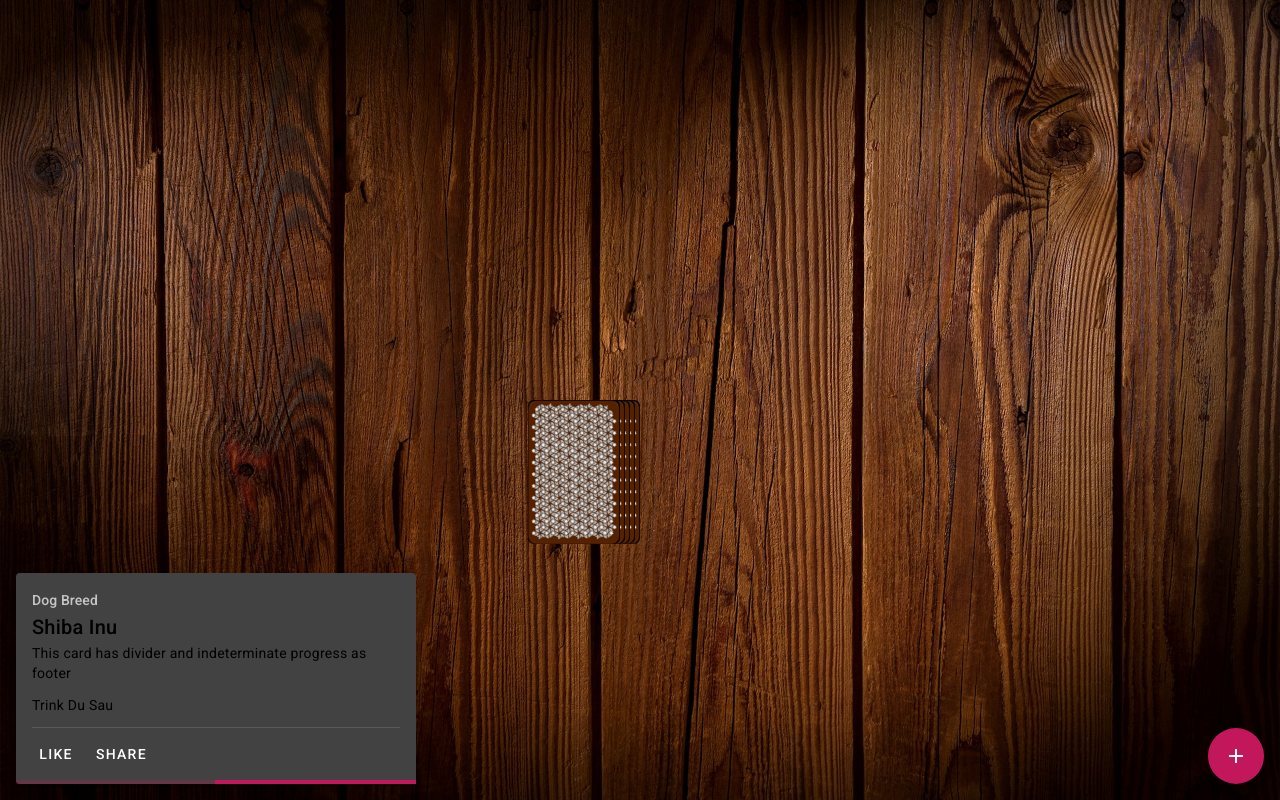
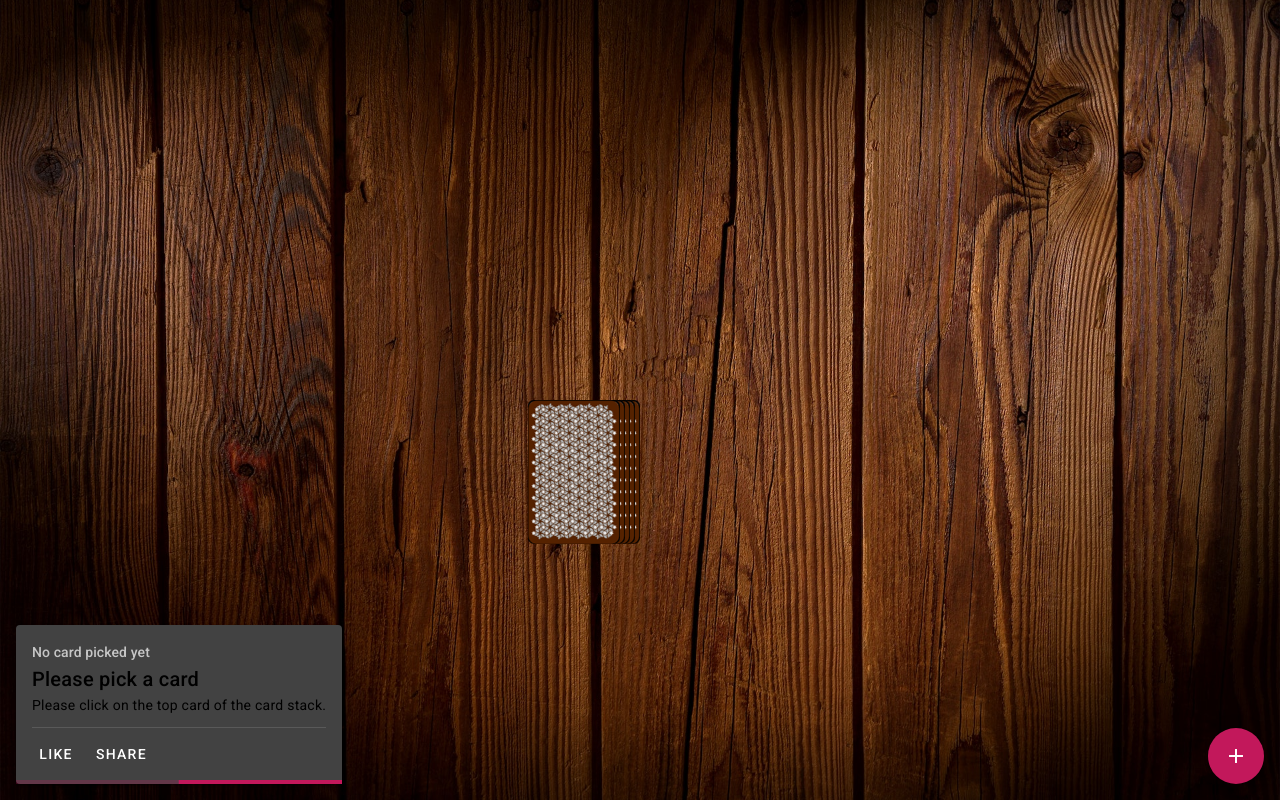
Before and after one commit to RaphaelKono/ringOfFire, an Angular app: page /game in a window 1280 px wide. Built offline with nearby package versions, Linux system fonts and the light colour scheme.

Commit message:
first playable version

```diff
--- a/src/app/app.module.ts
+++ b/src/app/app.module.ts
@@ -18,6 +18,7 @@
 import {MatCardModule} from '@angular/material/card';
 import {MatProgressBarModule} from '@angular/material/progress-bar';
 import {MatDividerModule} from '@angular/material/divider';
+
 
 @NgModule({
   declarations: [
--- a/src/app/dialog-add-player/dialog-add-player.component.html
+++ b/src/app/dialog-add-player/dialog-add-player.component.html
@@ -8,5 +8,5 @@
 </div>
 <div mat-dialog-actions>
     <button mat-button (click)="onNoClick()">No Thanks</button>
-    <button mat-button [mat-dialog-close]="name" cdkFocusInitial>Ok</button>
+    <button mat-button [disabled]="name.length < 1" [mat-dialog-close]="name" cdkFocusInitial>Ok</button>
 </div>
--- a/src/app/dialog-add-player/dialog-add-player.component.ts
+++ b/src/app/dialog-add-player/dialog-add-player.component.ts
@@ -1,4 +1,5 @@
 import { Component } from '@angular/core';
+import {MatDialog, MAT_DIALOG_DATA, MatDialogRef} from '@angular/material/dialog';
 
 @Component({
   selector: 'app-dialog-add-player',
@@ -8,7 +9,10 @@
 export class DialogAddPlayerComponent {
   name: string = '';
 
+
+  constructor(private dialogRef: MatDialogRef<DialogAddPlayerComponent>){}
+
   onNoClick(){
-
+    this.dialogRef.close();
   }
 }
--- a/src/app/game-info/game-info.component.html
+++ b/src/app/game-info/game-info.component.html
@@ -1,11 +1,10 @@
 <mat-card class="example-card">
     <mat-card-header>
-        <mat-card-subtitle>Dog Breed</mat-card-subtitle>
-        <mat-card-title>Shiba Inu</mat-card-title>
+        <mat-card-subtitle>{{ card ? subtitle : 'No card picked yet'}}</mat-card-subtitle>
+        <mat-card-title>{{ card ? title : 'Please pick a card' }}</mat-card-title>
     </mat-card-header>
     <mat-card-content>
-        <p>This card has divider and indeterminate progress as footer</p>
-        <p>{{ longText }}</p>
+        <p>{{ card ? longText : 'Please click on the top card of the card stack.' }}</p>
         <mat-divider></mat-divider>
     </mat-card-content>
     <mat-card-actions>
--- a/src/app/game-info/game-info.component.ts
+++ b/src/app/game-info/game-info.component.ts
@@ -1,10 +1,46 @@
-import { Component } from '@angular/core';
+import { Component, Input, OnChanges, OnInit } from '@angular/core';
 
 @Component({
   selector: 'app-game-info',
   templateUrl: './game-info.component.html',
   styleUrls: ['./game-info.component.scss']
 })
-export class GameInfoComponent {
-  longText = `Trink Du Sau`;
+export class GameInfoComponent implements OnInit, OnChanges {
+  longText: string = '';
+  title: string = '';
+  subtitle: string = '';
+  @Input() card: string;
+
+  cardAction = [
+    { title: 'Waterfall', description: 'Everyone has to start drinking at the same time. As soon as player 1 stops drinking, player 2 may stop drinking. Player 3 may stop as soon as player 2 stops drinking, and so on.' },
+    { title: 'You', description: 'You decide who drinks.' },
+    { title: 'Me', description: 'Congrats! Drink a shot!' },
+    { title: 'Category', description: 'Come up with a category (e.g. vegetables). Each player must enumerate one item from the category. No example can be repeated and first person failing has to take a drink' },
+    { title: 'Bust a jive', description: 'Player 1 makes a dance move. Player 2 repeats the dance move and adds a second one.' },
+    { title: 'Chicks', description: 'All girls drink.' },
+    { title: 'Heaven', description: 'Put your hands up! The last player drinks!' },
+    { title: 'Mate', description: 'Pick a mate. Your mate must always drink when you drink and the other way around.' },
+    { title: 'Thumbmaster', description: 'The player who gets the Queen keeps it and the game goes on. At any time in the future the player who holds the queen secretly puts their thumb on the table as the other players notice they too put their thumb on the table. Last person to notice and put their thumb on the table has to take a drink.' },
+    { title: 'Men', description: 'All men drink.' },
+    { title: 'Quizmaster', description: 'Player becomes the Quizmaster. Everybody who answers him without appending "Mr/Mrs Quizmaster" has to drink.' },
+    { title: 'Never have i ever...', description: 'Say something you never did. Everyone who did it has to drink.' },
+    { title: 'Rule', description: 'Make a rule. Everyone needs to drink when he breaks the rule.' }
+  ];
+
+  ngOnInit() {
+
+  }
+
+  ngOnChanges() {
+    if (this.card) {
+      let cardNumber = +this.card.split('_')[1];
+      this.title = this.cardAction[cardNumber - 1].title;
+      this.longText = this.cardAction[cardNumber - 1].description;
+      this.subtitle = this.capitalizeFirstLetter(this.card.split('_')[0]) + ` ${cardNumber}`;
+    }
+  }
+
+  capitalizeFirstLetter(string) {
+    return string.charAt(0).toUpperCase() + string.slice(1);
+  }
 }
--- a/src/app/game/game.component.html
+++ b/src/app/game/game.component.html
@@ -14,7 +14,7 @@
     </div>
 </div>
 
-<app-game-info class="pin-bottom"></app-game-info>
+<app-game-info [card]="currentCard" class="pin-bottom"></app-game-info>
 
 
 <button mat-fab color="primary" (click)="openDialog()" class="btn-add">
--- a/src/app/game/game.component.ts
+++ b/src/app/game/game.component.ts
@@ -19,13 +19,13 @@
 
   openDialog(): void {
     const dialogRef = this.dialog.open(DialogAddPlayerComponent);
-
-    dialogRef.afterClosed().subscribe((name: string) => {
-      console.log('The dialog was closed', name);
-      this.game.players.push(name);
-    });
+    dialogRef.afterClosed().subscribe((name: string) => this.validateNewPlayer(name));
   }
 
+  validateNewPlayer(name: string){
+    if (name && name.length > 0)
+      this.game.players.push(name);
+  }
 
   ngOnInit(): void {
     this.newGame();
@@ -33,7 +33,6 @@
 
   newGame() {
     this.game = new Game();
-    console.log(this.game);
   }
 
   pickCard() {
@@ -44,6 +43,8 @@
   updateCards(){
     this.currentCard = this.game.stack.pop();
     this.pickCardAnimation = true;
+    if (this.game.players.length > 0)
+      this.changeCurrentPlayer();
     setTimeout(() => this.setPickedCard(), 1500);
   }
 
@@ -51,4 +52,9 @@
     this.game.playedCards.push(this.currentCard);
     this.pickCardAnimation = false
   }
+
+  changeCurrentPlayer(){
+    this.game.currentPlayer++;
+    this.game.currentPlayer = this.game.currentPlayer % this.game.players.length;
+  }
 }
--- a/src/app/start-screen/start-screen.component.scss
+++ b/src/app/start-screen/start-screen.component.scss
@@ -12,6 +12,7 @@
     height: 100vh;
     width: 100vw;
     object-fit: cover;
+    object-position: 0% 100%;
     max-width: 100%;
     display: block;
 }
```
Also changed, not shown: src/assets/img/cards/spade.png (deleted).
